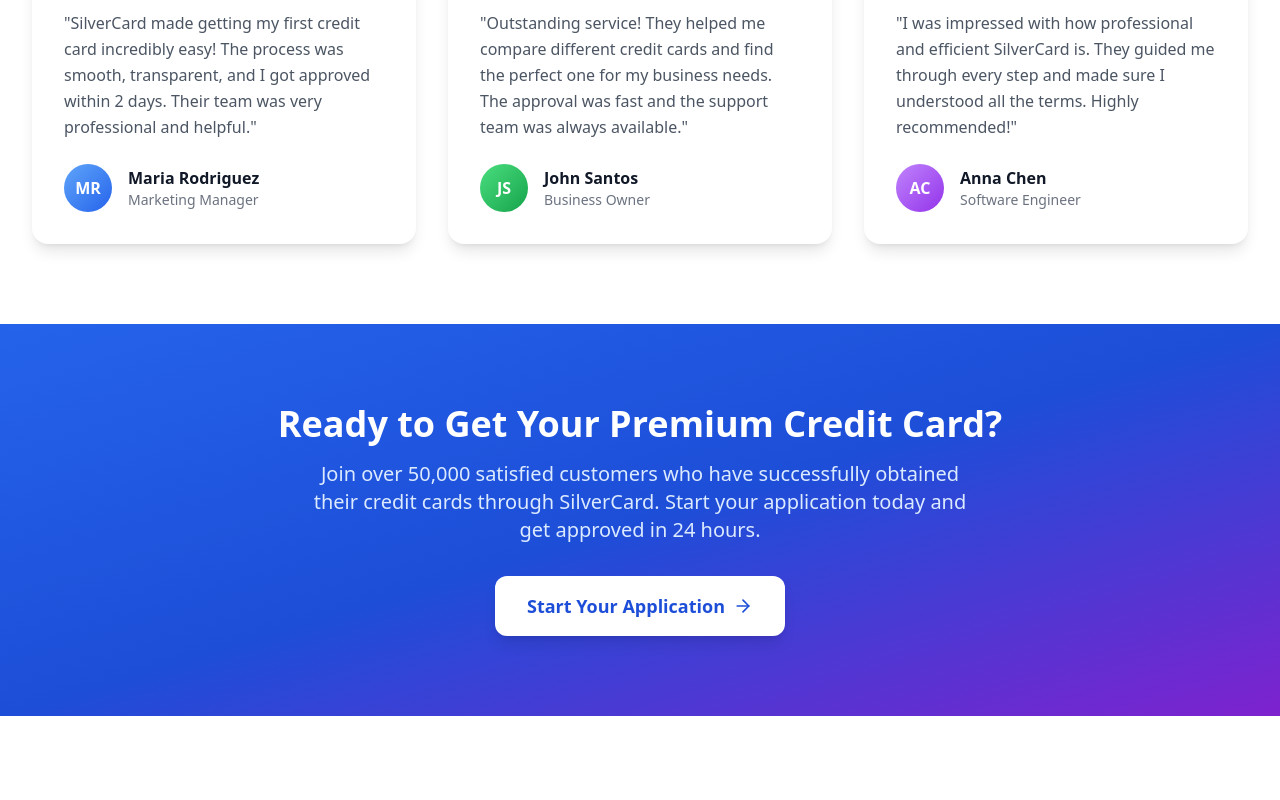
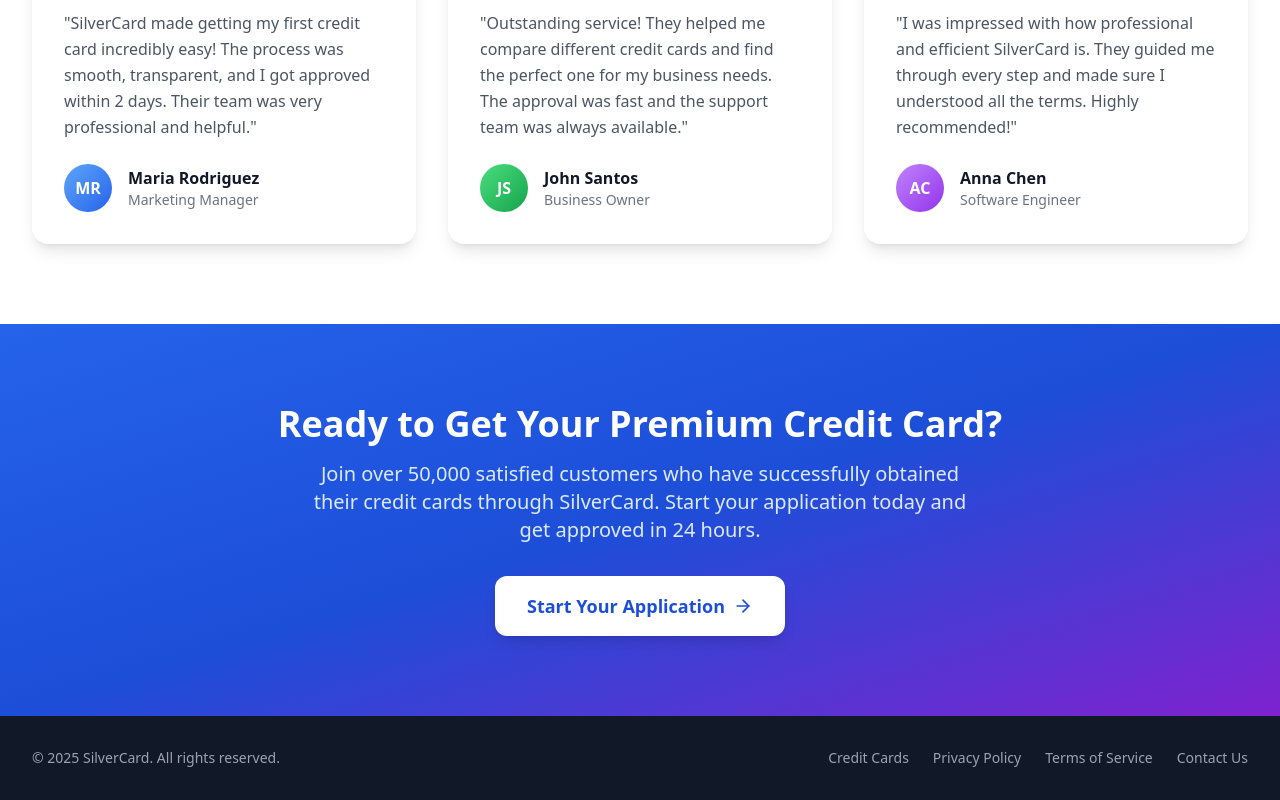
Before and after one commit to Dustin0829/Silver-pay, a React (Vite) app: page / in a window 1280 px wide. Shown: the part 2386-3186 px from the top of the page. Before the commit the page ends 3102 px from the top, so only its background shows below. Built offline with nearby package versions, Linux system fonts and the light colour scheme; no server answers; the database is empty.

Commit message:
Update Landing page

```diff
--- a/src/pages/Landing.tsx
+++ b/src/pages/Landing.tsx
@@ -321,6 +321,20 @@
           </Link>
         </div>
       </section>
+      {/* Footer only on Landing page */}
+      <footer className="bg-gray-900 text-white py-8">
+        <div className="max-w-7xl mx-auto px-4 sm:px-6 lg:px-8">
+          <div className="flex flex-col md:flex-row justify-between items-center">
+            <p className="text-gray-400 text-sm">&copy; 2025 SilverCard. All rights reserved.</p>
+            <div className="flex space-x-6 mt-4 md:mt-0">
+              <Link to="/credit-cards" className="text-gray-400 hover:text-white text-sm transition-colors">Credit Cards</Link>
+              <Link to="/privacy-policy" className="text-gray-400 hover:text-white text-sm transition-colors">Privacy Policy</Link>
+              <Link to="/terms-of-service" className="text-gray-400 hover:text-white text-sm transition-colors">Terms of Service</Link>
+              <Link to="/contact" className="text-gray-400 hover:text-white text-sm transition-colors">Contact Us</Link>
+            </div>
+          </div>
+        </div>
+      </footer>
     </div>
   );
 };
```
